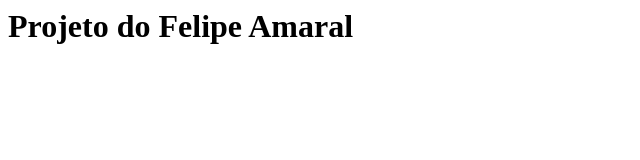
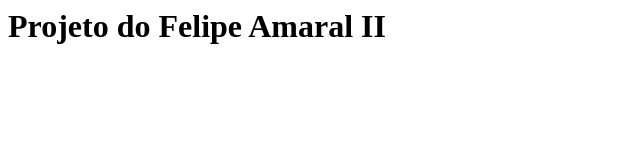
Before and after one commit to felipeam10/exercicios-URI, a plain HTML site: page index.html in a window 1280 px wide. Shown: the full height of the page, 0-640 px from the left. Drawn offline with Linux system fonts and the light colour scheme.

Commit message:
Alterei o titulo da pag

```diff
--- a/index.html
+++ b/index.html
@@ -1,7 +1,7 @@
 <html>
     <head>
         <body>
-            <h1>Projeto do Felipe Amaral</h1>
+            <h1>Projeto do Felipe Amaral II</h1>
         </body>
     </head>
 </html>
```
